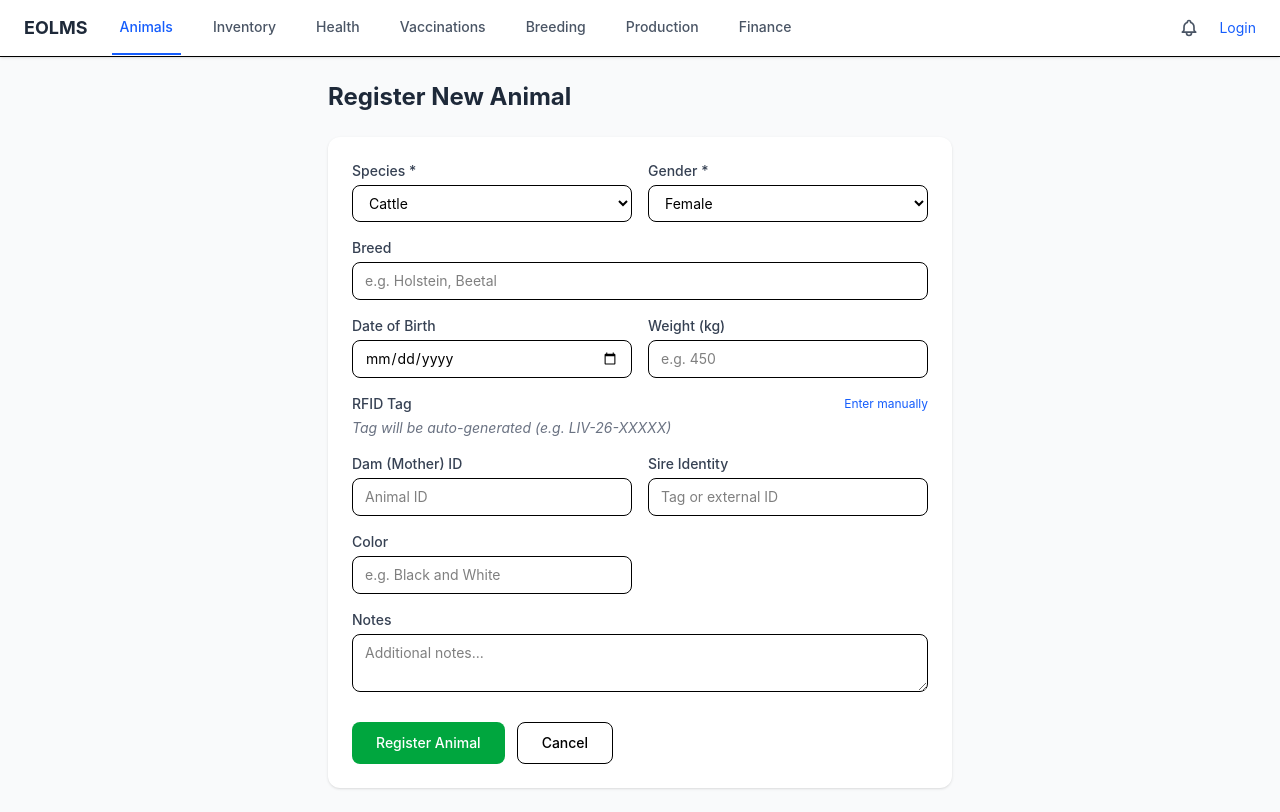
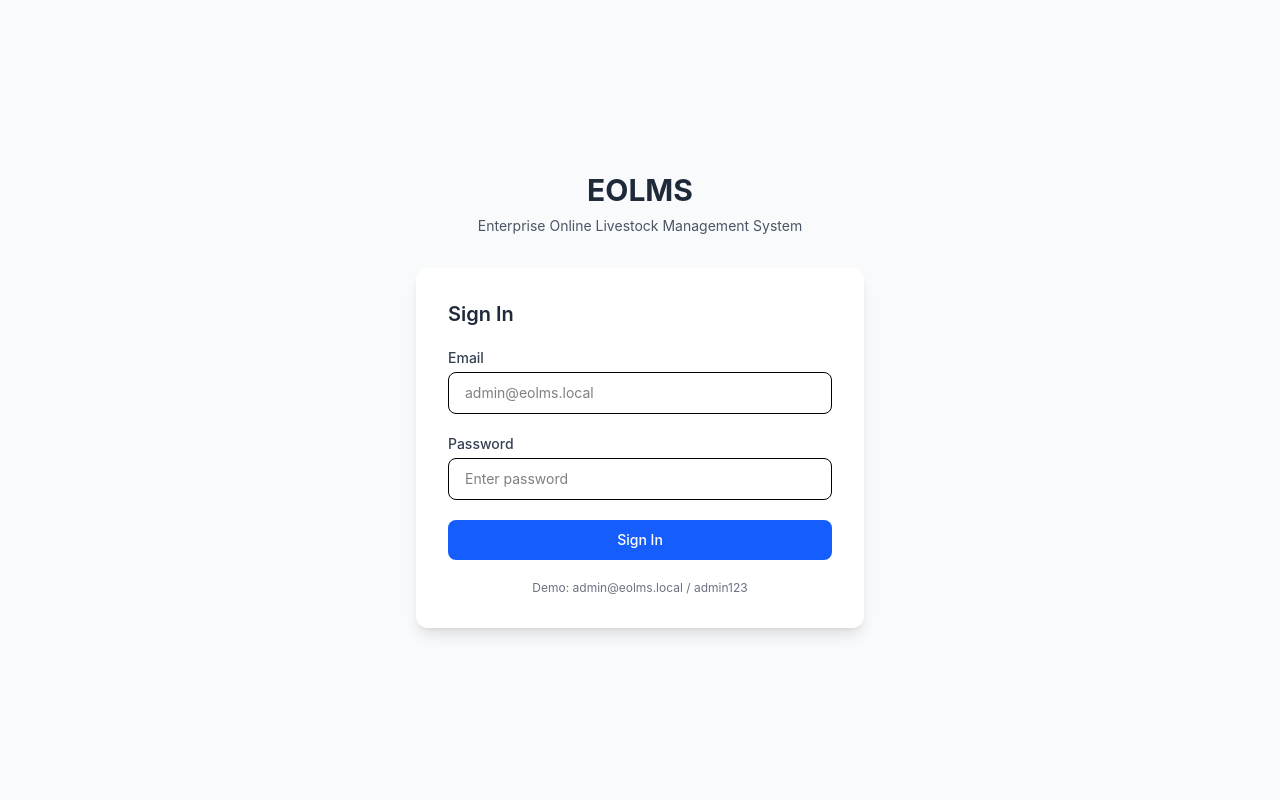
Before and after one commit to hanzla46/FYP-EOLMS, a React app in the folder Frontend/: page /animals/register in a window 1280 px wide. Built offline with nearby package versions, Linux system fonts and the light colour scheme; the HTML template or start-up script is replaced by a standard one.

Commit message:
Phase 2 frontend: LoginPage, RegisterPage, AuthContext (login/logout/register/role guards). App.jsx uses AuthProvider with protected routing - unauthenticated users redirected to login.

```diff
--- a/Frontend/src/App.jsx
+++ b/Frontend/src/App.jsx
@@ -1,4 +1,7 @@
 import { BrowserRouter as Router, Routes, Route, Link, useLocation, useNavigate } from 'react-router-dom'
+import { AuthProvider, useAuth } from './context/AuthContext'
+import LoginPage from './pages/LoginPage'
+import RegisterPage from './pages/RegisterPage'
 import AnimalsPage from './pages/AnimalsPage'
 import AnimalDetailPage from './pages/AnimalDetailPage'
 import AnimalRegisterPage from './pages/AnimalRegisterPage'
@@ -18,7 +21,19 @@ import NotificationBell from './components/NotificationBell'
 function Layout() {
   const location = useLocation()
   const navigate = useNavigate()
-  const token = localStorage.getItem('token')
+  const { user, loading, logout, isAdmin } = useAuth()
+
+  if (loading) {
+    return <div className="min-h-screen flex items-center justify-center bg-gray-50"><p className="text-gray-500">Loading...</p></div>
+  }
+
+  if (!user) {
+    return (
+      <Routes>
+        <Route path="*" element={<LoginPage />} />
+      </Routes>
+    )
+  }
 
   const isActive = (path) => location.pathname.startsWith(path)
     ? 'text-blue-600 border-b-2 border-blue-600'
@@ -40,12 +55,10 @@ function Layout() {
           </div>
           <div className="flex items-center gap-4">
             <NotificationBell />
-            {token ? (
-              <button onClick={() => { localStorage.removeItem('token'); navigate('/') }}
-                className="text-sm text-red-600 hover:underline">Logout</button>
-            ) : (
-              <Link to="/login" className="text-sm text-blue-600 hover:underline">Login</Link>
-            )}
+            <span className="text-sm text-gray-500">{user.full_name} <span className="text-xs text-gray-400">({user.role})</span></span>
+            {isAdmin && <Link to="/register" className="text-xs text-blue-600 hover:underline">Register User</Link>}
+            <button onClick={() => { logout(); navigate('/') }}
+              className="text-sm text-red-600 hover:underline">Logout</button>
           </div>
         </div>
       </nav>
@@ -77,6 +90,7 @@ function Layout() {
           <Route path="/production/add" element={<AddProductionPage />} />
           <Route path="/finance" element={<FinancePage />} />
           <Route path="/alerts" element={<AlertsPage />} />
+          <Route path="/register" element={<RegisterPage />} />
         </Routes>
       </main>
     </div>
@@ -86,7 +100,9 @@ function Layout() {
 function App() {
   return (
     <Router>
-      <Layout />
+      <AuthProvider>
+        <Layout />
+      </AuthProvider>
     </Router>
   )
 }
--- /dev/null
+++ b/Frontend/src/context/AuthContext.jsx
@@ -0,0 +1,50 @@
+import { createContext, useContext, useState, useEffect } from 'react'
+import authService from '../services/authService'
+
+const AuthContext = createContext(null)
+
+export function AuthProvider({ children }) {
+  const [user, setUser] = useState(null)
+  const [loading, setLoading] = useState(true)
+
+  useEffect(() => {
+    const token = localStorage.getItem('token')
+    if (token) {
+      authService.me()
+        .then(res => setUser(res.data.data))
+        .catch(() => { localStorage.removeItem('token'); setUser(null) })
+        .finally(() => setLoading(false))
+    } else {
+      setLoading(false)
+    }
+  }, [])
+
+  const login = async (email, password) => {
+    const res = await authService.login(email, password)
+    localStorage.setItem('token', res.data.token)
+    setUser(res.data.data)
+    return res.data
+  }
+
+  const register = async (data) => {
+    const res = await authService.register(data)
+    return res.data
+  }
+
+  const logout = () => {
+    localStorage.removeItem('token')
+    setUser(null)
+  }
+
+  const isAdmin = user?.role === 'Admin'
+  const isVet = user?.role === 'Vet' || user?.role === 'Admin'
+  const isWorker = user?.role === 'Worker'
+
+  return (
+    <AuthContext.Provider value={{ user, loading, login, register, logout, isAdmin, isVet, isWorker }}>
+      {children}
+    </AuthContext.Provider>
+  )
+}
+
+export const useAuth = () => useContext(AuthContext)
--- /dev/null
+++ b/Frontend/src/pages/LoginPage.jsx
@@ -0,0 +1,62 @@
+import { useState } from 'react'
+import { useNavigate, Link } from 'react-router-dom'
+import { useAuth } from '../context/AuthContext'
+
+export default function LoginPage() {
+  const [email, setEmail] = useState('')
+  const [password, setPassword] = useState('')
+  const [error, setError] = useState('')
+  const [loading, setLoading] = useState(false)
+  const { login } = useAuth()
+  const navigate = useNavigate()
+
+  const handleSubmit = async (e) => {
+    e.preventDefault()
+    setError('')
+    setLoading(true)
+    try {
+      await login(email, password)
+      navigate('/animals')
+    } catch (err) {
+      setError(err.response?.data?.error || 'Login failed.')
+    } finally {
+      setLoading(false)
+    }
+  }
+
+  return (
+    <div className="min-h-screen flex items-center justify-center bg-gray-50 px-4">
+      <div className="max-w-md w-full space-y-8">
+        <div className="text-center">
+          <h1 className="text-3xl font-bold text-gray-800">EOLMS</h1>
+          <p className="mt-2 text-sm text-gray-600">Enterprise Online Livestock Management System</p>
+        </div>
+        <form onSubmit={handleSubmit} className="bg-white rounded-xl shadow-lg p-8 space-y-5">
+          <h2 className="text-xl font-semibold text-gray-800">Sign In</h2>
+
+          {error && <div className="p-3 bg-red-50 border border-red-200 text-red-600 rounded-lg text-sm">{error}</div>}
+
+          <div>
+            <label className="block text-sm font-medium text-gray-700 mb-1">Email</label>
+            <input type="email" value={email} onChange={(e) => setEmail(e.target.value)}
+              placeholder="admin@eolms.local" required
+              className="w-full px-4 py-2.5 border rounded-lg text-sm focus:ring-2 focus:ring-blue-500 focus:border-blue-500 outline-none" />
+          </div>
+          <div>
+            <label className="block text-sm font-medium text-gray-700 mb-1">Password</label>
+            <input type="password" value={password} onChange={(e) => setPassword(e.target.value)}
+              placeholder="Enter password" required
+              className="w-full px-4 py-2.5 border rounded-lg text-sm focus:ring-2 focus:ring-blue-500 focus:border-blue-500 outline-none" />
+          </div>
+          <button type="submit" disabled={loading}
+            className="w-full py-2.5 bg-blue-600 text-white rounded-lg hover:bg-blue-700 disabled:opacity-50 text-sm font-medium transition">
+            {loading ? 'Signing in...' : 'Sign In'}
+          </button>
+          <p className="text-center text-xs text-gray-500">
+            Demo: admin@eolms.local / admin123
+          </p>
+        </form>
+      </div>
+    </div>
+  )
+}
--- /dev/null
+++ b/Frontend/src/pages/RegisterPage.jsx
@@ -0,0 +1,94 @@
+import { useState } from 'react'
+import { useNavigate, Link } from 'react-router-dom'
+import { useAuth } from '../context/AuthContext'
+
+export default function RegisterPage() {
+  const [form, setForm] = useState({ username: '', email: '', password: '', full_name: '', role: 'Worker' })
+  const [error, setError] = useState('')
+  const [loading, setLoading] = useState(false)
+  const [success, setSuccess] = useState('')
+  const { register, isAdmin } = useAuth()
+  const navigate = useNavigate()
+
+  const handleChange = (e) => setForm({ ...form, [e.target.name]: e.target.value })
+
+  const handleSubmit = async (e) => {
+    e.preventDefault()
+    setError('')
+    setSuccess('')
+    setLoading(true)
+    try {
+      await register(form)
+      setSuccess('User created successfully!')
+      setTimeout(() => navigate('/animals'), 1500)
+    } catch (err) {
+      setError(err.response?.data?.error || 'Registration failed.')
+    } finally {
+      setLoading(false)
+    }
+  }
+
+  if (!isAdmin) {
+    return (
+      <div className="min-h-screen flex items-center justify-center bg-gray-50">
+        <div className="text-center">
+          <h2 className="text-xl font-semibold text-gray-800 mb-2">Access Denied</h2>
+          <p className="text-gray-500">Only administrators can register new users.</p>
+          <Link to="/" className="text-blue-600 hover:underline text-sm mt-4 inline-block">Go Home</Link>
+        </div>
+      </div>
+    )
+  }
+
+  return (
+    <div className="min-h-screen flex items-center justify-center bg-gray-50 px-4">
+      <div className="max-w-md w-full space-y-8">
+        <div className="text-center">
+          <h1 className="text-2xl font-bold text-gray-800">Register User</h1>
+          <p className="mt-1 text-sm text-gray-500">Admin only</p>
+        </div>
+        <form onSubmit={handleSubmit} className="bg-white rounded-xl shadow-lg p-8 space-y-4">
+          {error && <div className="p-3 bg-red-50 border border-red-200 text-red-600 rounded-lg text-sm">{error}</div>}
+          {success && <div className="p-3 bg-green-50 border border-green-200 text-green-600 rounded-lg text-sm">{success}</div>}
+
+          <div>
+            <label className="block text-sm font-medium text-gray-700 mb-1">Full Name *</label>
+            <input name="full_name" value={form.full_name} onChange={handleChange} required
+              className="w-full px-4 py-2.5 border rounded-lg text-sm focus:ring-2 focus:ring-blue-500 outline-none" />
+          </div>
+          <div className="grid grid-cols-2 gap-4">
+            <div>
+              <label className="block text-sm font-medium text-gray-700 mb-1">Username *</label>
+              <input name="username" value={form.username} onChange={handleChange} required
+                className="w-full px-4 py-2.5 border rounded-lg text-sm focus:ring-2 focus:ring-blue-500 outline-none" />
+            </div>
+            <div>
+              <label className="block text-sm font-medium text-gray-700 mb-1">Role</label>
+              <select name="role" value={form.role} onChange={handleChange}
+                className="w-full px-4 py-2.5 border rounded-lg text-sm">
+                <option value="Admin">Admin</option>
+                <option value="Vet">Vet</option>
+                <option value="Worker">Worker</option>
+              </select>
+            </div>
+          </div>
+          <div>
+            <label className="block text-sm font-medium text-gray-700 mb-1">Email *</label>
+            <input type="email" name="email" value={form.email} onChange={handleChange} required
+              className="w-full px-4 py-2.5 border rounded-lg text-sm focus:ring-2 focus:ring-blue-500 outline-none" />
+          </div>
+          <div>
+            <label className="block text-sm font-medium text-gray-700 mb-1">Password *</label>
+            <input type="password" name="password" value={form.password} onChange={handleChange} required
+              className="w-full px-4 py-2.5 border rounded-lg text-sm focus:ring-2 focus:ring-blue-500 outline-none" />
+          </div>
+          <button type="submit" disabled={loading}
+            className="w-full py-2.5 bg-green-600 text-white rounded-lg hover:bg-green-700 disabled:opacity-50 text-sm font-medium transition">
+            {loading ? 'Creating...' : 'Create User'}
+          </button>
+          <Link to="/animals" className="block text-center text-sm text-blue-600 hover:underline">Back to Animals</Link>
+        </form>
+      </div>
+    </div>
+  )
+}
--- /dev/null
+++ b/Frontend/src/services/authService.js
@@ -0,0 +1,9 @@
+import api from './api';
+
+const authService = {
+  login: (email, password) => api.post('/auth/login', { email, password }),
+  register: (data) => api.post('/auth/register', data),
+  me: () => api.get('/auth/me'),
+};
+
+export default authService;
```
